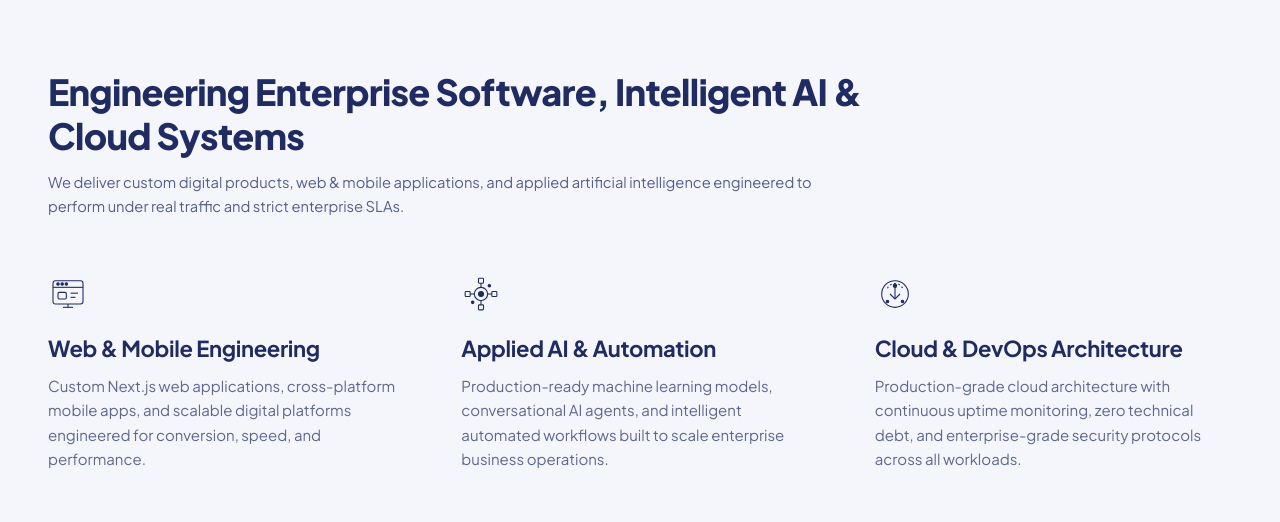
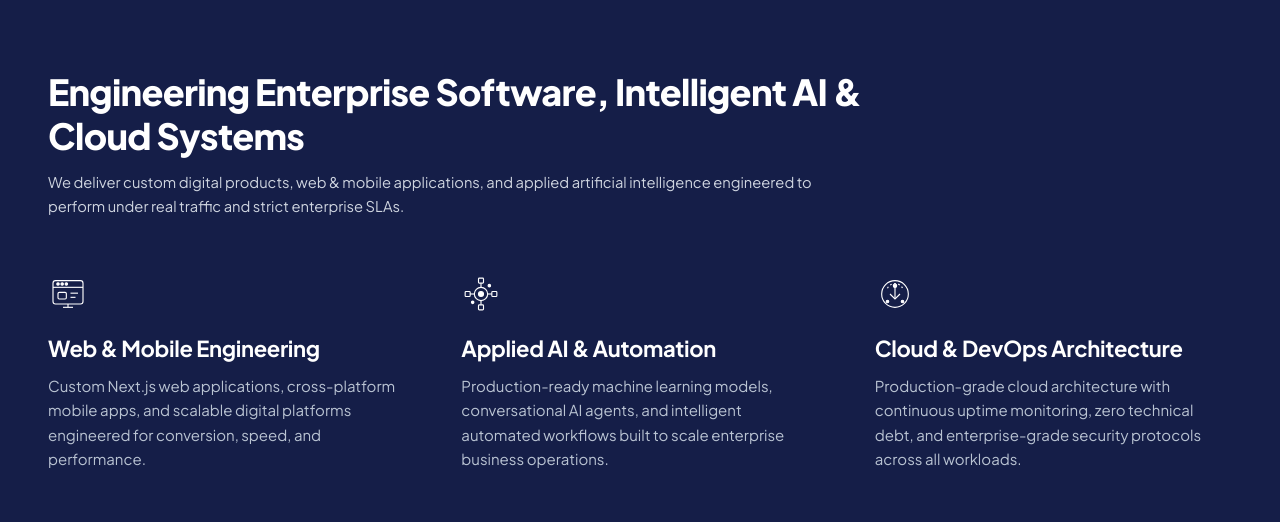
Before and after one commit to alishanea/arkanet-demo-, a Next.js app: page / in a window 1280 px wide. Shown: the part 827-1349 px from the top of the page. Built offline with nearby package versions, Linux system fonts and the light colour scheme.

Commit message:
feat(agency): customize second page with deep executive navy bg and high-contrast crisp white typography

```diff
--- a/src/app/globals.css
+++ b/src/app/globals.css
@@ -37,7 +37,7 @@
     font-weight: 800 !important;
     line-height: 1.2 !important;
     letter-spacing: -0.025em !important;
-    color: #202B61 !important;
+    color: #202B61;
   }
 
   h2 {
@@ -46,7 +46,7 @@
     font-weight: 800 !important;
     line-height: 1.22 !important;
     letter-spacing: -0.02em !important;
-    color: #202B61 !important;
+    color: #202B61;
   }
 
   h3 {
@@ -55,7 +55,7 @@
     font-weight: 700 !important;
     line-height: 1.35 !important;
     letter-spacing: -0.015em !important;
-    color: #202B61 !important;
+    color: #202B61;
   }
 
   h4, h5, h6 {
@@ -63,7 +63,7 @@
     font-weight: 700 !important;
     line-height: 1.4 !important;
     letter-spacing: -0.01em !important;
-    color: #202B61 !important;
+    color: #202B61;
   }
 
   p {
@@ -83,7 +83,7 @@
     font-weight: 800 !important;
     line-height: 1.22 !important;
     letter-spacing: -0.02em !important;
-    color: #202B61 !important;
+    color: #202B61;
   }
 
   /* Unified Section Subtitle across the entire website */
@@ -92,7 +92,7 @@
     font-size: clamp(14px, 1.15vw, 16px) !important;
     font-weight: 400 !important;
     line-height: 1.65 !important;
-    color: rgba(32, 43, 97, 0.75) !important;
+    color: rgba(32, 43, 97, 0.75);
   }
 
   /* Unified Hero Title */
@@ -102,7 +102,7 @@
     font-weight: 800 !important;
     line-height: 1.2 !important;
     letter-spacing: -0.025em !important;
-    color: #202B61 !important;
+    color: #202B61;
   }
 
   /* Unified Hero Subtitle */
@@ -111,7 +111,7 @@
     font-size: clamp(15px, 1.6vw, 18px) !important;
     font-weight: 500 !important;
     line-height: 1.65 !important;
-    color: #202B61 !important;
+    color: #202B61;
     opacity: 0.85;
   }
 
@@ -123,7 +123,7 @@
     font-weight: 700 !important;
     line-height: 1.35 !important;
     letter-spacing: -0.015em !important;
-    color: #202B61 !important;
+    color: #202B61;
   }
 
   /* Unified Card Body Text */
@@ -154,7 +154,7 @@
     font-weight: 800 !important;
     line-height: 1.2 !important;
     letter-spacing: -0.02em !important;
-    color: #202B61 !important;
+    color: #202B61;
   }
 
   .modal-section-h2 {
@@ -163,7 +163,7 @@
     font-weight: 700 !important;
     line-height: 1.28 !important;
     letter-spacing: -0.015em !important;
-    color: #202B61 !important;
+    color: #202B61;
   }
 }
 
--- a/src/components/home/AgencyStatement.tsx
+++ b/src/components/home/AgencyStatement.tsx
@@ -26,7 +26,7 @@ const STATEMENTS: CapabilityItem[] = [
         viewBox="0 0 48 48"
         fill="none"
         stroke="currentColor"
-        className="w-10 h-10 stroke-[1.3] text-[#202B61] group-hover:text-[#202B61]/80 transition-colors"
+        className="w-10 h-10 stroke-[1.35] text-white group-hover:text-sky-300 transition-colors"
         aria-hidden="true"
       >
         <rect x="6" y="8" width="36" height="28" rx="3" />
@@ -52,7 +52,7 @@ const STATEMENTS: CapabilityItem[] = [
         viewBox="0 0 48 48"
         fill="none"
         stroke="currentColor"
-        className="w-10 h-10 stroke-[1.3] text-[#202B61] group-hover:text-[#202B61]/80 transition-colors"
+        className="w-10 h-10 stroke-[1.35] text-white group-hover:text-sky-300 transition-colors"
         aria-hidden="true"
       >
         <circle cx="24" cy="24" r="8" />
@@ -80,7 +80,7 @@ const STATEMENTS: CapabilityItem[] = [
         viewBox="0 0 48 48"
         fill="none"
         stroke="currentColor"
-        className="w-10 h-10 stroke-[1.3] text-[#202B61] group-hover:text-[#202B61]/80 transition-colors"
+        className="w-10 h-10 stroke-[1.35] text-white group-hover:text-sky-300 transition-colors"
         aria-hidden="true"
       >
         <circle cx="24" cy="24" r="16" />
@@ -99,40 +99,40 @@ export const AgencyStatement: React.FC<AgencyStatementProps> = ({ onOpenBooking
   return (
     <section
       id="what-is-arkanet"
-      className="relative w-full bg-[#f4f6fb] px-4 sm:px-8 lg:px-12 py-16 sm:py-20 lg:py-24 select-none border-t border-slate-200/80 font-sans"
+      className="relative w-full bg-[#151E48] text-white px-4 sm:px-8 lg:px-12 py-16 sm:py-20 lg:py-24 select-none border-t border-[#253272] font-sans overflow-hidden"
     >
       <div className="max-w-[1400px] w-full mx-auto space-y-10 sm:space-y-12 lg:space-y-14">
 
-        {/* ── 1. EXACT ORIGINAL STATEMENT HEADLINE & DESCRIPTION ── */}
+        {/* ── 1. EXACT ORIGINAL STATEMENT HEADLINE & DESCRIPTION (CRISP, BRIGHT, MAXIMUM CONTRAST) ── */}
         <div className="space-y-3 max-w-4xl text-left">
-          <h2 className="section-h2 text-[#202B61]">
+          <h2 className="section-h2 !text-white font-extrabold tracking-tight">
             Engineering Enterprise Software, Intelligent AI &amp; Cloud Systems
           </h2>
-          <p className="section-desc max-w-3xl">
+          <p className="section-desc !text-slate-200/90 text-base sm:text-lg leading-relaxed max-w-3xl">
             We deliver custom digital products, web &amp; mobile applications, and applied artificial intelligence engineered to perform under real traffic and strict enterprise SLAs.
           </p>
         </div>
 
-        {/* ── 2. EDITORIAL 3-COLUMN CAPABILITY GRID (CLEAN, MAXIMUM LEGIBILITY, NO ARROWS) ── */}
+        {/* ── 2. EDITORIAL 3-COLUMN CAPABILITY GRID (100% VISIBLE, CRISP, NO ARROWS) ── */}
         <div className="grid grid-cols-1 md:grid-cols-3 gap-8 sm:gap-10 lg:gap-12 xl:gap-14 w-full text-left">
           {STATEMENTS.map((item) => (
             <Link
               key={item.id}
               href={item.href}
-              className="group flex flex-col items-start cursor-pointer outline-none focus-visible:ring-2 focus-visible:ring-[#202B61] focus-visible:ring-offset-4 rounded-sm"
+              className="group flex flex-col items-start cursor-pointer outline-none focus-visible:ring-2 focus-visible:ring-white/70 focus-visible:ring-offset-4 focus-visible:ring-offset-[#151E48] rounded-sm"
             >
               {/* Minimalist Linear Icon */}
               <div className="mb-4 sm:mb-5">
                 {item.renderIcon()}
               </div>
 
-              {/* Title */}
-              <h3 className="card-h3 text-[#202B61] group-hover:text-[#202B61]/80 transition-colors">
+              {/* Title (Crisp Pure White) */}
+              <h3 className="card-h3 !text-white group-hover:!text-sky-300 transition-colors">
                 {item.title}
               </h3>
 
-              {/* Description */}
-              <p className="font-sans font-normal text-sm sm:text-[15px] text-[#202B61]/70 leading-relaxed mt-2.5">
+              {/* Description (High Contrast Soft Slate White) */}
+              <p className="font-sans font-normal text-sm sm:text-[15px] !text-slate-300/90 leading-relaxed mt-2.5">
                 {item.desc}
               </p>
             </Link>
```
